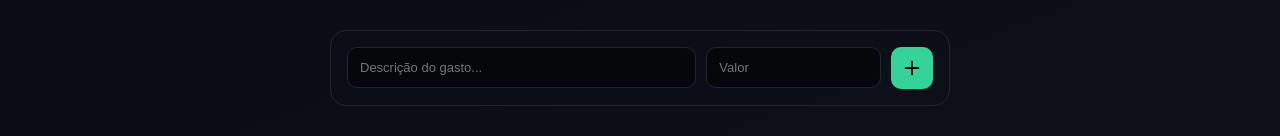
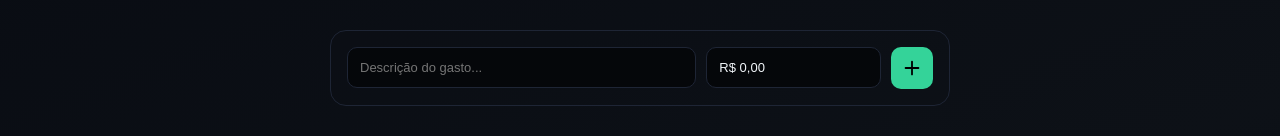
Before and after one commit to davidsantos96/finance-AI, a React (Vite) app: page / in a window 1280 px wide. Shown: the part 229-365 px from the top of the page. Built offline with nearby package versions, Linux system fonts and the light colour scheme.

Commit message:
fix: Correção campo valor

```diff
--- a/src/components/AddExpenseForm.jsx
+++ b/src/components/AddExpenseForm.jsx
@@ -1,5 +1,5 @@
 import { Plus } from "lucide-react";
-import { maskCurrency } from "../utils/currency";
+import { fmt } from "../utils/currency";
 
 export default function AddExpenseForm({ novoGasto, onChange, onSubmit, inputDescRef }) {
     return (
@@ -17,10 +17,10 @@ export default function AddExpenseForm({ novoGasto, onChange, onSubmit, inputDes
                 <input
                     type="text"
                     placeholder="Valor"
-                    value={novoGasto.valor === "" ? "" : maskCurrency(novoGasto.valor)}
+                    value={novoGasto.valor === "" || novoGasto.valor === 0 ? "R$ 0,00" : fmt(novoGasto.valor)}
                     onChange={e => {
                         const raw = e.target.value.replace(/\D/g, "");
-                        onChange({ ...novoGasto, valor: raw ? parseInt(raw, 10) : "" });
+                        onChange({ ...novoGasto, valor: raw ? parseInt(raw, 10) : 0 });
                     }}
                     onFocus={(e) => e.target.select()}
                     className="base-input"
```
